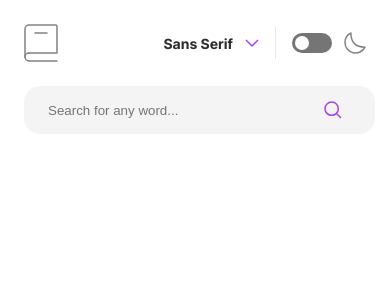
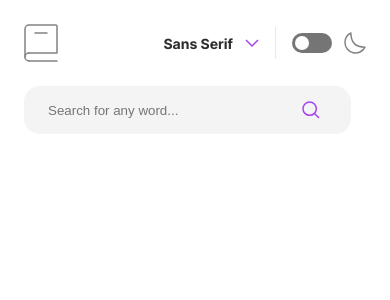
Before and after one commit to sttttack/dictionary-app-react, a React (Vite) app: page / in a window 390 px wide. Shown: the top 300 px of the page. Built offline with nearby package versions, Linux system fonts and the light colour scheme; no server answers.

Commit message:
style: input width for mobile screens

```diff
--- a/src/components/SearchInput.jsx
+++ b/src/components/SearchInput.jsx
@@ -10,7 +10,7 @@
 const Input = styled.input`
   margin-top: 24px;
   margin-left: 24px;
-  width: 90%;
+  width: 327px;
   height: 48px;
   background-color: #f4f4f4;
   border-style: none;
```
